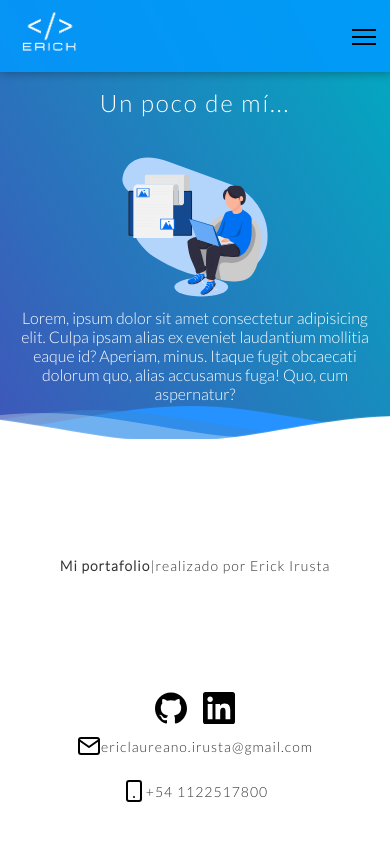
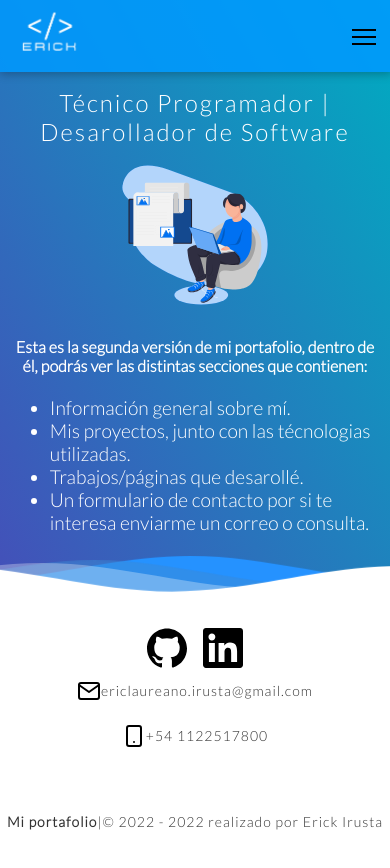
Before and after one commit to EricksonRT/MyportfolioV2, a React (Vite) app: page / in a window 390 px wide. Shown: the top 868 px of the page. Before the commit the page ends 844 px from the top, so only its background shows below. Built offline with nearby package versions, Linux system fonts and the light colour scheme.

Commit message:
ajustes en foooter y lista

```diff
--- a/src/assets/css/app.css
+++ b/src/assets/css/app.css
@@ -5,6 +5,7 @@ body {
 }
 
 .nav {
+  z-index: 1;
   top: -1%;
   position: sticky;
   background: rgba(0, 153, 255, 0.851);
@@ -24,6 +25,7 @@ body {
   align-items: flex-start;
 }
 .nav__logo img {
+  position: relative;
   width: 60px;
 }
 .nav__ul {
@@ -138,6 +140,10 @@ input[type=checkbox]:checked + .nav__ul {
 .flex {
   display: flex;
 }
+.flex__ul {
+  text-align: start;
+  font-size: 1.2em;
+}
 
 .img-thumbail {
   width: 50%;
@@ -214,7 +220,7 @@ p {
 
 .content {
   position: relative;
-  height: 20vh;
+  height: 15vh;
   text-align: center;
   background-color: white;
 }
@@ -252,19 +258,6 @@ p {
     transform: translate3d(85px, 0, 0);
   }
 }
-/*Shrinking for mobile*/
-@media (max-width: 768px) {
-  .waves {
-    height: 40px;
-    min-height: 40px;
-  }
-  .content {
-    height: 30vh;
-  }
-  h1 {
-    font-size: 24px;
-  }
-}
 .flex-icons {
   display: flex;
   justify-content: center;
@@ -277,14 +270,30 @@ p {
   justify-content: center;
 }
 .flex-icons__icon-social-end {
-  width: 3em;
-  height: 2rem;
+  width: 3.5em;
+  height: 2.5rem;
 }
 .flex-icons__icon-social {
   width: 1.5em;
   height: 1.5em;
 }
 
+/*Shrinking for mobile*/
+@media (max-width: 768px) {
+  .waves {
+    height: 40px;
+    min-height: 40px;
+  }
+  .content {
+    height: 15vh;
+  }
+  h1 {
+    font-size: 24px;
+  }
+  .flex-icons {
+    padding-top: 10%;
+  }
+}
 * {
   font-family: "Lato", sans-serif;
 }
--- a/src/assets/sass/_footer.scss
+++ b/src/assets/sass/_footer.scss
@@ -76,7 +76,7 @@ p {
 
 .content {
   position: relative;
-  height: 20vh;
+  height: 15vh;
   text-align: center;
   background-color: white;
 }
@@ -110,21 +110,8 @@ p {
     transform: translate3d(85px, 0, 0);
   }
 }
-/*Shrinking for mobile*/
-@media (max-width: 768px) {
-  .waves {
-    height: 40px;
-    min-height: 40px;
-  }
-  .content {
-    height: 30vh;
-  }
-  h1 {
-    font-size: 24px;
-  }
-}
 
-
+// iconos del footer
 .flex-icons {
   display: flex;
   justify-content: center;
@@ -137,11 +124,30 @@ p {
     justify-content: center;
   }
   &__icon-social-end{
-    width: 3em;
-    height: 2rem;
+    width: 3.5em;
+    height: 2.5rem;
   }
   &__icon-social{
     width: 1.5em;
     height: 1.5em;
   }
 }
+
+
+// Animacion para mobile
+/*Shrinking for mobile*/
+@media (max-width: 768px) {
+  .waves {
+    height: 40px;
+    min-height: 40px;
+  }
+  .content {
+    height: 15vh;
+  }
+  h1 {
+    font-size: 24px;
+  }
+  .flex-icons{
+    padding-top: 10%;
+  }
+}
--- a/src/assets/sass/_generalStyles.scss
+++ b/src/assets/sass/_generalStyles.scss
@@ -4,6 +4,10 @@
 }
 .flex{
     display: flex;
+    &__ul{
+        text-align:start;
+        font-size: 1.2em;
+    }
 }
 .img-thumbail{
     width: 50%;
--- a/src/assets/sass/_navbar.scss
+++ b/src/assets/sass/_navbar.scss
@@ -11,6 +11,7 @@ body {
 }
 
 .nav {
+  z-index: 1;
   top: -1%;
   position: sticky;
   background: $colorPrimario;
@@ -28,6 +29,7 @@ body {
     flex-direction: column;
     align-items: flex-start;
     img {
+      position: relative;
       width: 60px;
       //   margin-top: 10%;
     }
--- a/src/components/Footer/Footer.jsx
+++ b/src/components/Footer/Footer.jsx
@@ -4,20 +4,13 @@ import logolinkedin from "../../assets/img/icons/social/linkedin.svg";
 import logoEmail from "../../assets/img/icons/social/mail.svg";
 import logoPhone from "../../assets/img/icons/social/smartphone.svg";
 export const Footer = () => {
+  const fecha = new Date();
   return (
     <>
       <div className="header">
-        {/* <div className="inner-header flex">
-          <h1>Simple CSS Waves</h1>
-        </div> */}
         <Wave />
       </div>
-      <div className="content flex">
-        <p>
-          <b>Mi portafolio</b>|
-        </p>
-        <p>realizado por Erick Irusta</p>
-      </div>
+      {/* content flex */}
       <div className="flex-icons">
         <div className="flex-icons_end">
           <img
@@ -48,6 +41,12 @@ export const Footer = () => {
           <p>+54 1122517800</p>
         </div>
       </div>
+      <div className="content flex">
+        <p>
+          <b>Mi portafolio</b>|
+        </p>
+        <p> &#169; 2022 - {fecha.getFullYear()} realizado por Erick Irusta</p>
+      </div>
     </>
   );
 };
--- a/src/components/Navbar/Home/Home.jsx
+++ b/src/components/Navbar/Home/Home.jsx
@@ -3,14 +3,23 @@ const Home = () => {
   return (
     <>
       <div className="container header">
-        <h1>Un poco de mí...</h1>
-        <div className="flex mt-10">
+        <h1>Técnico Programador | Desarollador de Software</h1>
+        <div className="flex mt-2">
           <img className="img-thumbail" src={logo} alt="logo" />
           <div className="mt-2">
-            Lorem, ipsum dolor sit amet consectetur adipisicing elit. Culpa
-            ipsam alias ex eveniet laudantium mollitia eaque id? Aperiam, minus.
-            Itaque fugit obcaecati dolorum quo, alias accusamus fuga! Quo, cum
-            aspernatur?
+            <h4>
+              Esta es la segunda versión de mi portafolio, dentro de él, podrás
+              ver las distintas secciones que contienen:
+            </h4>
+            <ul className="flex__ul">
+              <li>Información general sobre mí.</li>
+              <li>Mis proyectos, junto con las técnologias utilizadas.</li>
+              <li>Trabajos/páginas que desarollé.</li>
+              <li>
+                Un formulario de contacto por si te interesa enviarme un correo
+                o consulta.
+              </li>
+            </ul>
           </div>
         </div>
       </div>
--- a/vite.config.js
+++ b/vite.config.js
@@ -1,7 +1,7 @@
-import { defineConfig } from 'vite'
-import react from '@vitejs/plugin-react'
+import { defineConfig } from "vite";
+import react from "@vitejs/plugin-react";
 
 // https://vitejs.dev/config/
 export default defineConfig({
-  plugins: [react()]
-})
+  plugins: [react()],
+});
```
Also changed, not shown: 1 other file (tests, documents, lock files or other folders).
